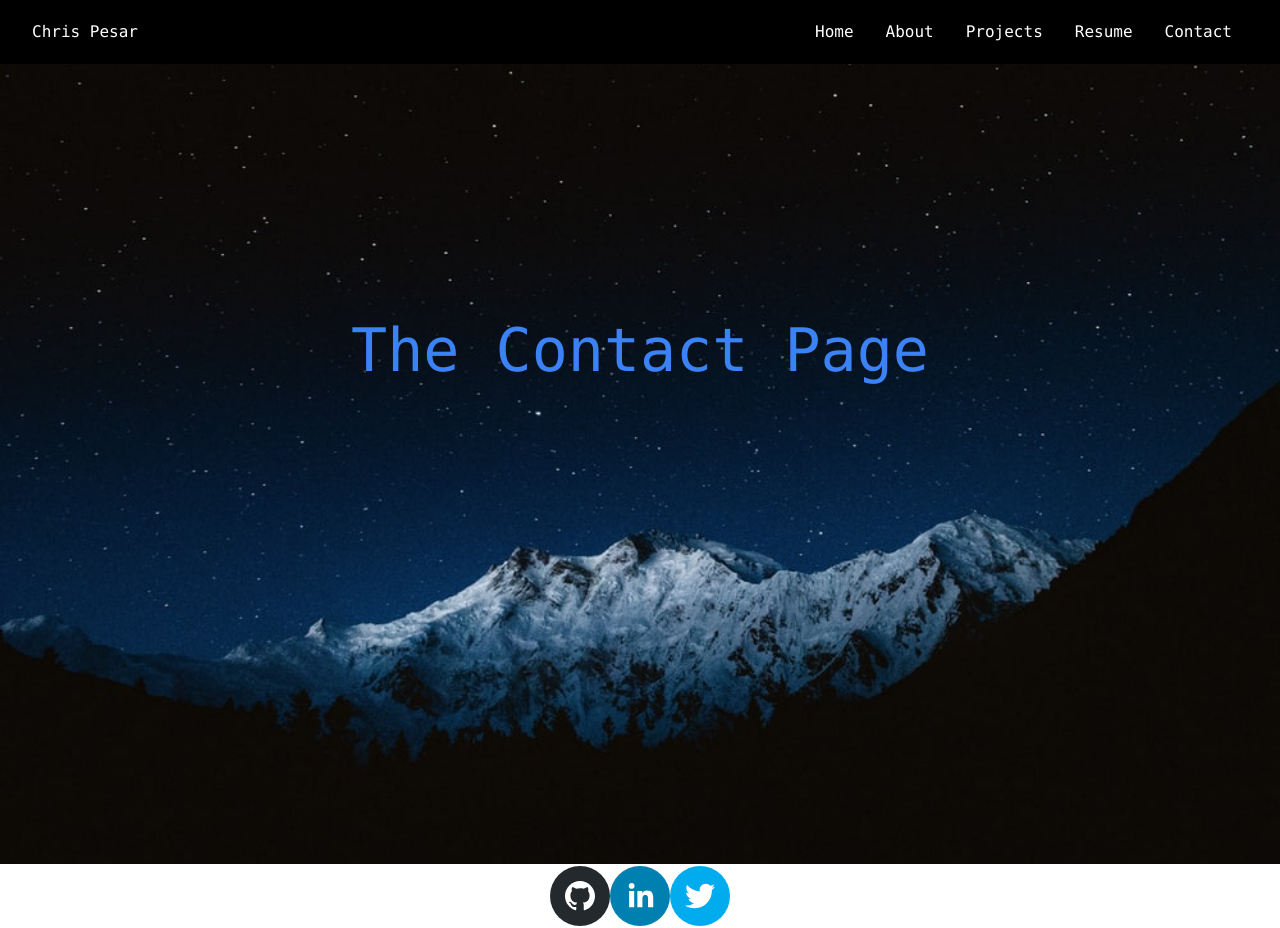
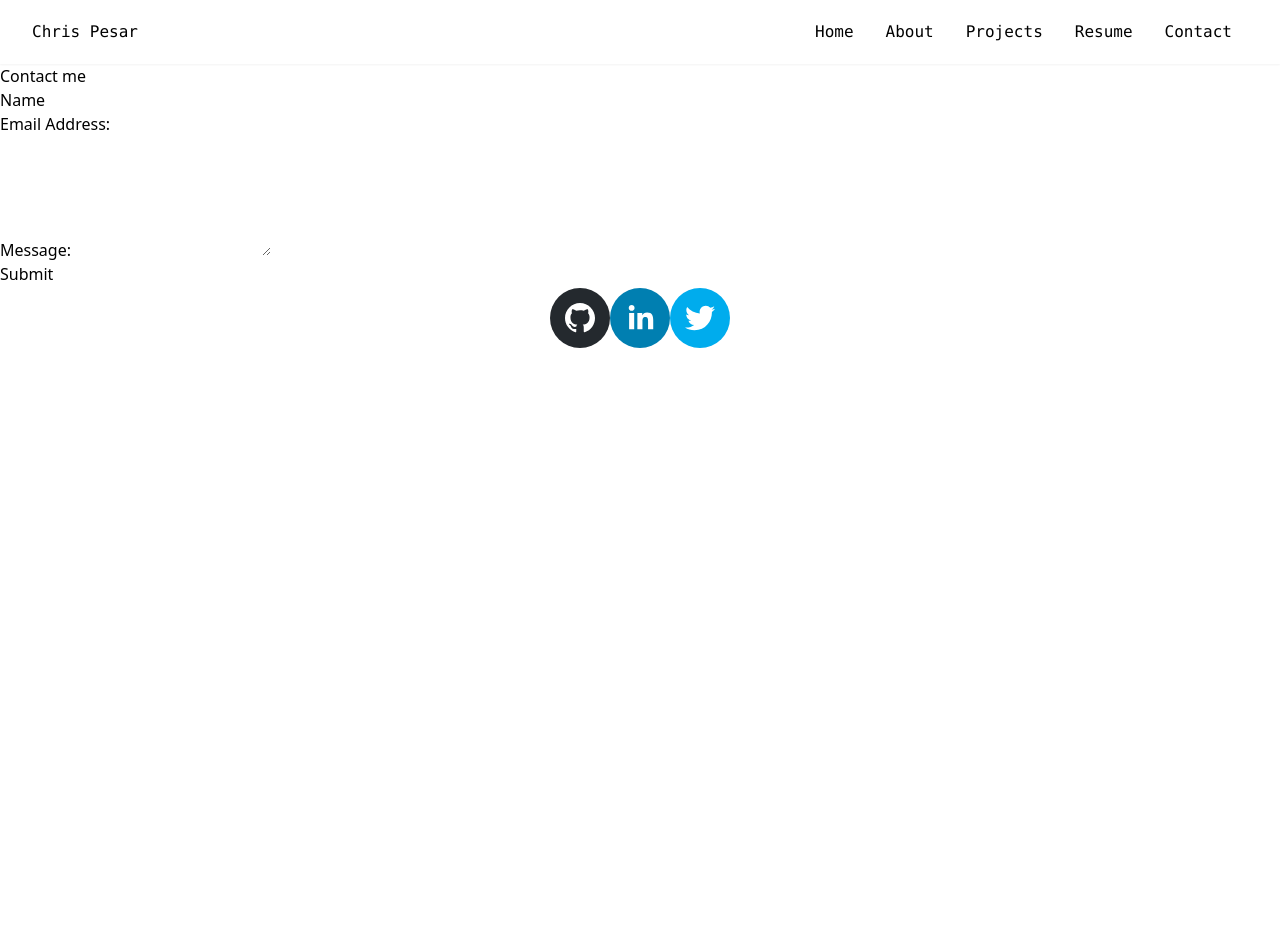
Before and after one commit to cpesar/chris-portfolio, a React (Create React App) app: page /contact in a window 1280 px wide. After the commit the page ends 800 px from the top, so only its background shows below. Built offline with nearby package versions, Linux system fonts and the light colour scheme.

Commit message:
added contact form

```diff
--- a/src/components/Home.js
+++ b/src/components/Home.js
@@ -39,7 +39,8 @@
   <section className="Home">
     <div className="overlay flex flex-col items-center justify-center text-white px-5">
       <h1 className="text-5xl font-mono text-right mb-5">
-        Aloha! I'm Chris <span className="text-blue-500" ref={textRef}> </span>
+        Aloha! I'm Chris
+        <span className="text-blue-500" ref={textRef}> </span>
       </h1>
 
       <div className="items-center">
--- a/src/components/Navbar.js
+++ b/src/components/Navbar.js
@@ -4,7 +4,7 @@
 
 const Navbar = ({toggle}) => {
   return (
-    <nav className='flex justify-between items-center h-16 bg-black text-white relative shadow-sm font-mono'
+    <nav className='flex justify-between items-center h-16 text-black relative shadow-sm font-mono'
     role='navigation'
     >
       <Link to='/' exact className='pl-8'>
--- a/src/pages/About.js
+++ b/src/pages/About.js
@@ -30,16 +30,16 @@
 
 import React from 'react'
 // import {Link} from 'react-router-dom';
-import mountains from '../assets/mtns-at-night.jpeg';
+// import mountains from '../assets/mtns-at-night.jpeg';
 
 const About = () => {
   return (
     <main>
-    <img
+    {/* <img
       src={mountains}
       alt='mountains at night'
       className='absolute object-cover w-full h-full'
-    />
+    /> */}
     <section className='relative flex justify-center min-h-screen pt-12 lg:pt-64 px-8'>
       <h2 className='lg:text-6xl md:text-5xl sm:text-3xl text-3xl text-blue-500 font-mono'> The About Page </h2>
 
--- a/src/pages/Contact.js
+++ b/src/pages/Contact.js
@@ -1,41 +1,73 @@
-// import React from 'react';
+import React, { useState } from 'react';
+import { validateEmail } from '../utils/helpers';
 
-// import {
-//   FormControl,
-//   FormLabel,
-//   Input,
-//   // FormErrorMessage,
-//   FormHelperText,
-// } from "@chakra-ui/react"
+function ContactForm(){
+  // Hook to manage form data
+  const [formState, setFormState] = useState({ name: '', email: '', message: ''});
+  // Define the error message
+  const [errorMessage, setErrorMessage] = useState('');
+  // Destructure the formState object
+  const { name, email, message } = formState;
 
-// export default function Contact(){
-//   return (
-// <FormControl id="email">
-//   <FormLabel>Email address</FormLabel>
-//   <Input type="email" />
-//   <FormHelperText>We'll never share your email.</FormHelperText>
-// </FormControl>
-//   )
-// }
+  function handleSubmit(e){
+    e.preventDefault();
+    if(!errorMessage){
+      setFormState({ [e.target.name]: e.target.value })
+      console.log('Form', formState);
+    }
+  };
 
-import React from 'react'
-// import {Link} from 'react-router-dom';
-import mountains from '../assets/mtns-at-night.jpeg';
+  // Define the handleChange function
+  function handleChange(e){
+    if (e.target.name === 'email'){
+      const isValid = validateEmail(e.target.value);
+      console.log(isValid);
 
-const Contact = () => {
-  return (
-    <main>
-    <img
-      src={mountains}
-      alt='mountains at night'
-      className='absolute object-cover w-full h-full'
-    />
-    <section className='relative flex justify-center min-h-screen pt-12 lg:pt-64 px-8'>
-      <h2 className='lg:text-6xl md:text-5xl sm:text-3xl text-3xl text-blue-500 font-mono'> The Contact Page </h2>
+      // isValid conditional statement
+      if(!isValid){
+        setErrorMessage('Your email address is invalid');
+      } else {
+        setErrorMessage('');
+      }
+    } else {
+      if(!e.target.value.length){
+        setErrorMessage(`${e.target.name} is required`);
+      } else {
+        setErrorMessage('');
+      }
+    }
+  };
 
+
+  return(
+    <section className="">
+      <h1>Contact me</h1>
+      <form id="contact-form" onSubmit={handleSubmit}>
+        <div>
+          <label htmlFor="name">Name</label>
+          <input type="text" defaultValue={name} onBlur={handleChange} name="name"/>
+        </div>
+
+        <div>
+          <label htmlFor="email">Email Address:</label>
+          <input type="email" defaultValue={email}  name="email" onBlur={handleChange}/>
+        </div>
+
+        <div>
+          <label htmlFor="message">Message:</label>
+          <textarea name="message" defaultValue={message} onBlur={handleChange} rows="5" />
+        </div>
+
+        {errorMessage && (
+          <div>
+            <p className="error-text">{errorMessage}</p>
+          </div>
+        )}
+
+        <button type="submit">Submit</button>
+      </form>
     </section>
-  </main>
   )
 }
 
-export default Contact
+export default ContactForm;
--- /dev/null
+++ b/src/utils/helpers.js
@@ -0,0 +1,8 @@
+export function capitalizeFirstLetter(string) {
+  return string.charAt(0).toUpperCase() + string.slice(1);
+}
+
+export function validateEmail(email) {
+  var re = /^(([^<>()[\]\\.,;:\s@"]+(\.[^<>()[\]\\.,;:\s@"]+)*)|(".+"))@((\[[0-9]{1,3}\.[0-9]{1,3}\.[0-9]{1,3}\.[0-9]{1,3}\])|(([a-zA-Z\-0-9]+\.)+[a-zA-Z]{2,}))$/;
+  return re.test(String(email).toLowerCase());
+}
```
